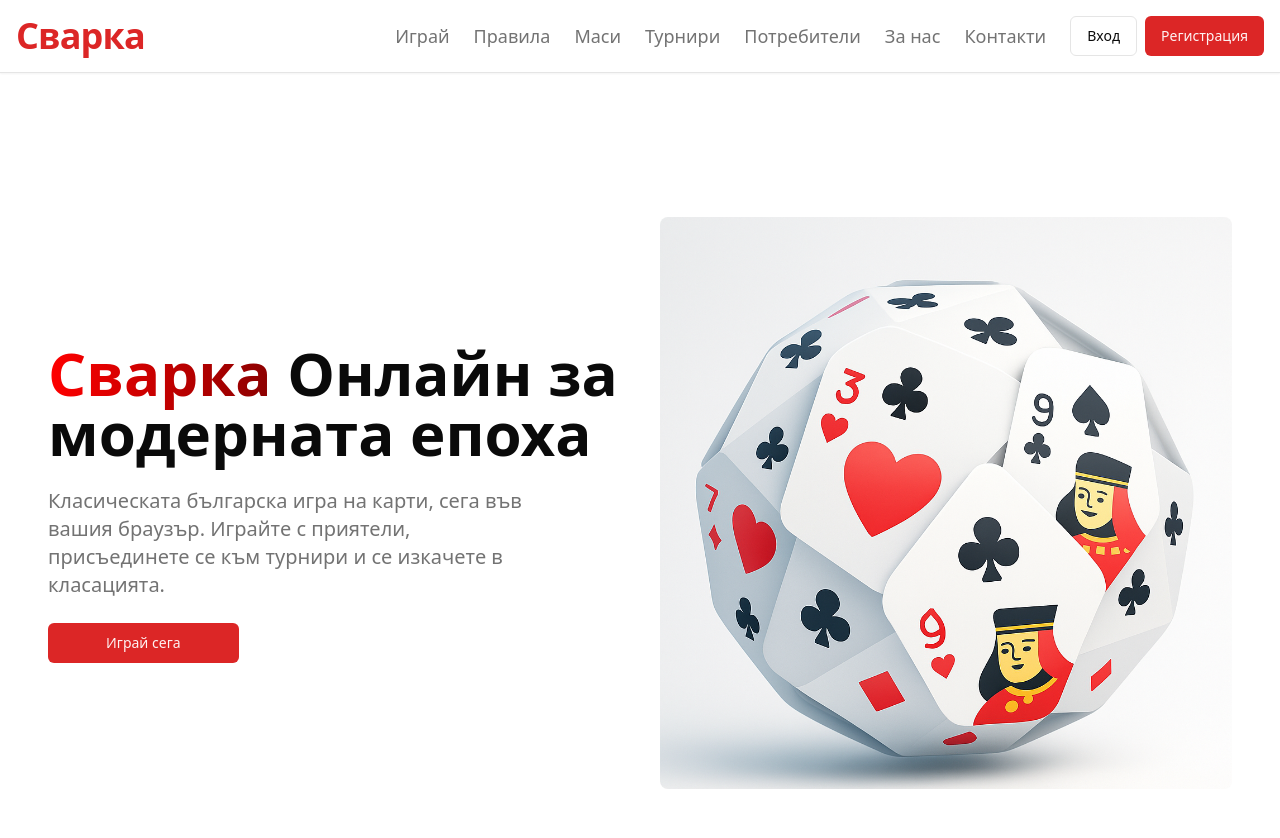
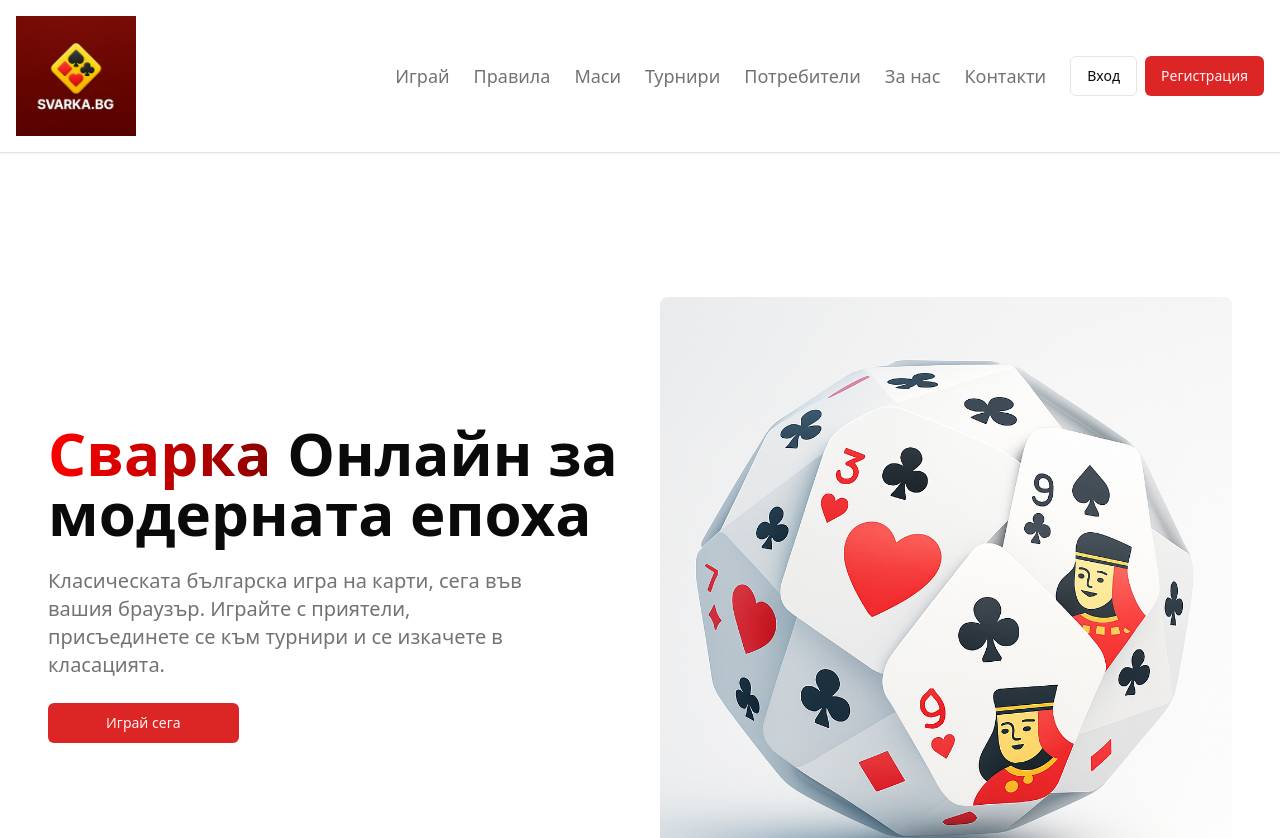
Before and after one commit to bojodanchev/svarka-modern, a Next.js app: page / in a window 1280 px wide. Shown: the top 838 px of the page. Built offline with nearby package versions, Linux system fonts and the light colour scheme.

Commit message:
feat: add logo to header

```diff
--- a/src/components/Header.tsx
+++ b/src/components/Header.tsx
@@ -1,3 +1,4 @@
+import Image from 'next/image';
 import Link from 'next/link';
 import { Button } from './ui/button';
 
@@ -5,11 +6,13 @@ const Header = () => {
   return (
     <header className="bg-background border-b shadow-sm">
       <div className="container mx-auto flex justify-between items-center p-4">
-        <Link
-          href="/"
-          className="text-4xl font-extrabold tracking-tight text-primary"
-        >
-          Сварка
+        <Link href="/">
+          <Image
+            src="/logo.png"
+            alt="Svarka.bg Logo"
+            width={120}
+            height={40}
+          />
         </Link>
         <nav className="flex items-center space-x-6">
           <Link
```
Also changed, not shown: public/logo.png (added).
